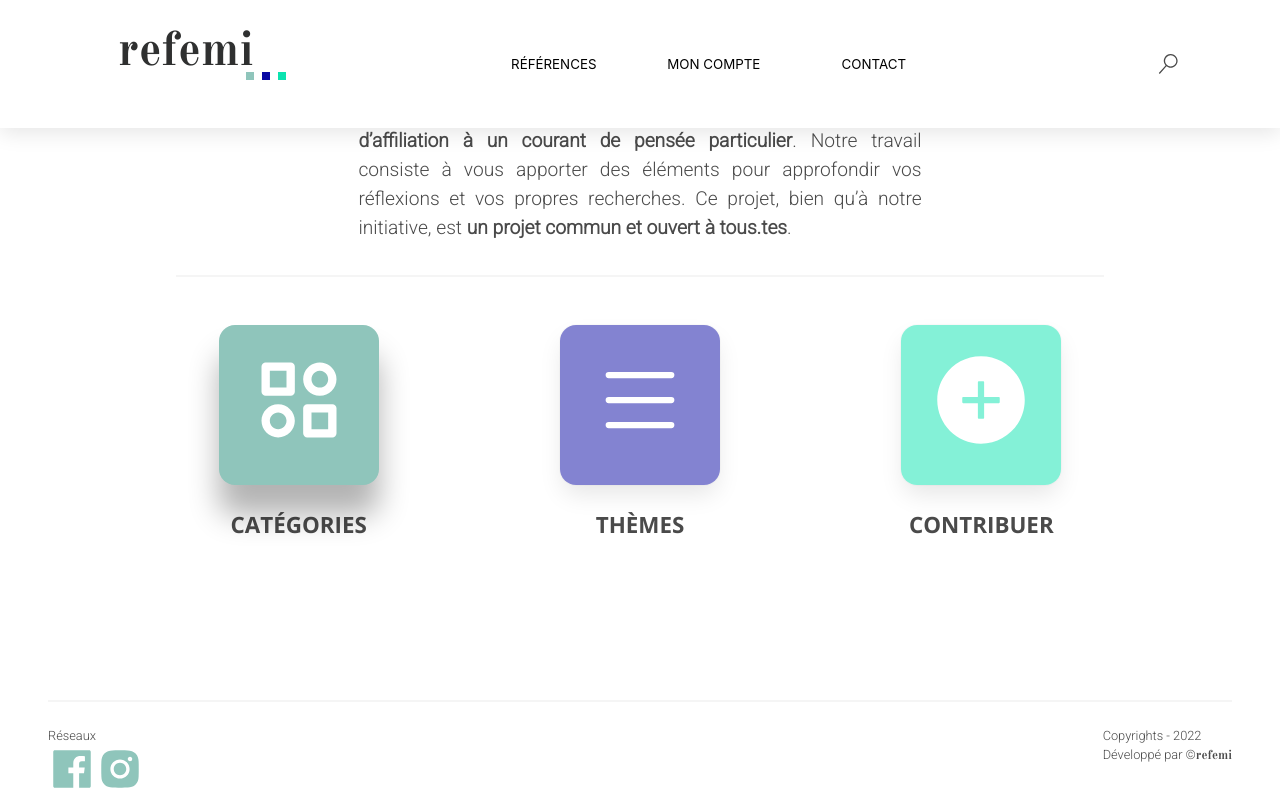
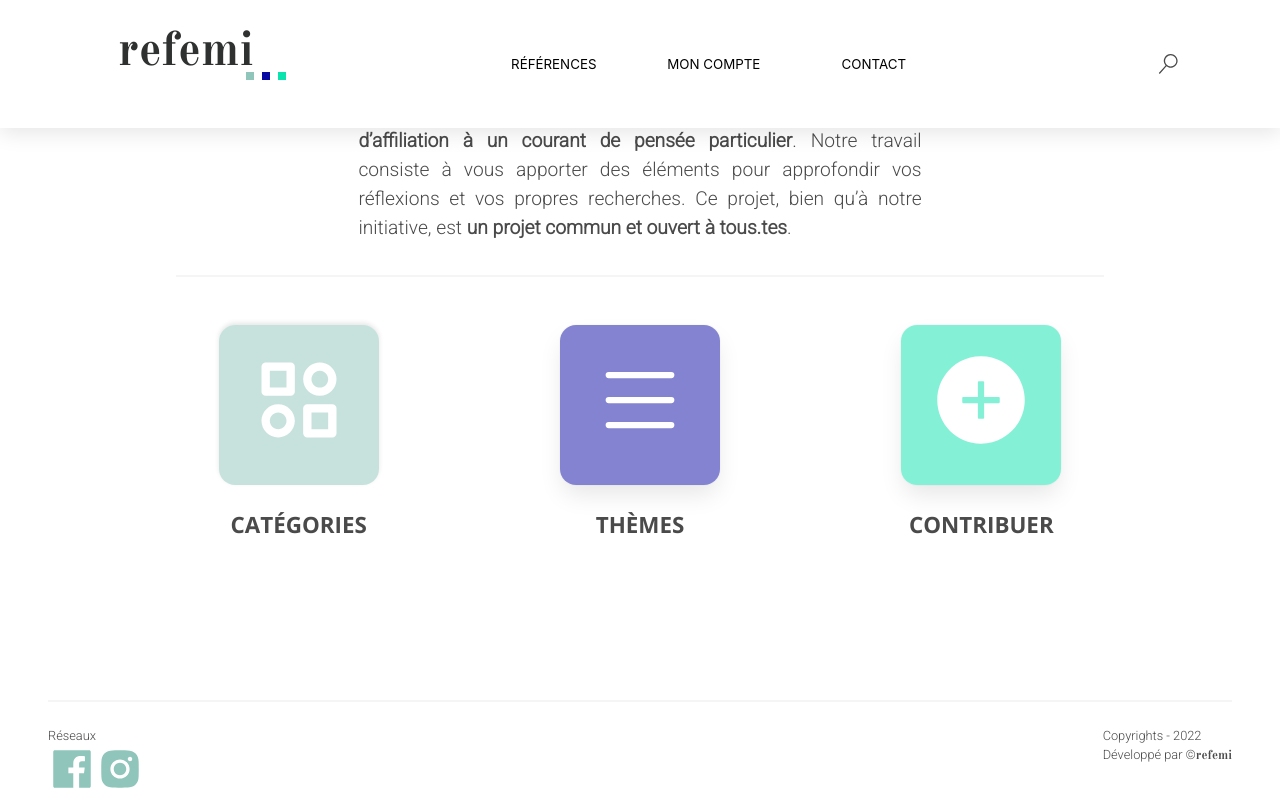
Before and after one commit to Refemi/refemi_front, a React (Create React App) app: page / in a window 1280 px wide. In both pictures the pointer is over the element 298 px from the left and 1555 px from the top of the page. Shown: the part 1151-1951 px from the top of the page. Built offline with nearby package versions, Linux system fonts and the light colour scheme; no server answers.

Commit message:
unnecessary hovers removed

```diff
--- a/src/components/ListReferences.jsx
+++ b/src/components/ListReferences.jsx
@@ -76,7 +76,7 @@ export default function ListReferences({
               <span className="reflist-div scrollbar is-hidden-mobile is-flex is-flex-wrap-wrap is-justify-content-end">
                 {reference.themes.map((theme) => (
                   <h4
-                    className="ml-4 has-text-weight-bold pointer darkblue-text"
+                    className="ml-4 has-text-weight-bold pointer darkblue-text clickable"
                     key={uuidv4()}
                     onClick={() => {
                       clearReferences();
@@ -86,7 +86,7 @@ export default function ListReferences({
                           .replace(/\s+/g, "-")
                           .normalize("NFD")
                           .replace(/[\u0300-\u036f]/g, "")}`
-                      )
+                      );
                     }}
                   >
                     {theme}
--- a/src/styles/css/style.css
+++ b/src/styles/css/style.css
@@ -61,8 +61,6 @@ label {
 /* COLORS */
 .darkblue-text {
   color: #0808a3; }
-  .darkblue-text:hover {
-    color: #4a4a4a; }
 
 .green-grey-text {
   color: #8fc5bb; }
@@ -98,22 +96,11 @@ label {
 .aqua-bg-opacity {
   background-color: #0be3af80 !important; }
 
-.grey-bg-opacity:hover,
-.darkblue-bg-opacity:hover,
-.aqua-bg-opacity:hover {
-  box-shadow: 0 30px 30px 0 rgba(0, 0, 0, 0.3); }
-
-.grey-bg-opacity:hover {
-  background-color: #8fc5bb !important; }
-
-.darkblue-bg-opacity:hover {
-  background-color: #0808a3 !important; }
-
-.aqua-bg-opacity:hover {
-  background-color: #0be3af !important; }
-
 .white-bg {
   background-color: white !important; }
+
+h4.clickable:hover {
+  color: white; }
 
 /* BUTTONS */
 .cat-btn,
@@ -121,6 +108,9 @@ label {
 .btn {
   background-color: transparent;
   border-color: transparent; }
+
+.box-btn:hover {
+  box-shadow: 0px -2px 5px 0px rgba(0, 0, 0, 0.1) !important; }
 
 .btn {
   font-size: 0.8rem; }
--- a/src/styles/sass/base/_base.scss
+++ b/src/styles/sass/base/_base.scss
@@ -41,9 +41,6 @@ label {
 /* COLORS */
 .darkblue-text {
   color: $dark-blue;
-  &:hover {
-    color: $dark-grey;
-  }
 }
 .green-grey-text {
   color: $green-grey;
@@ -79,22 +76,13 @@ label {
 .aqua-bg-opacity {
   background-color: $faded-aqua !important;
 }
-.grey-bg-opacity:hover,
-.darkblue-bg-opacity:hover,
-.aqua-bg-opacity:hover {
-  box-shadow: $medium-box-shadow;
-}
-.grey-bg-opacity:hover {
-  background-color: $green-grey !important;
-}
-.darkblue-bg-opacity:hover {
-  background-color: $dark-blue !important;
-}
-.aqua-bg-opacity:hover {
-  background-color: $aqua !important;
-}
 .white-bg {
   background-color: $white !important;
+}
+h4 {
+  &.clickable:hover {
+    color: $white;
+  }
 }
 
 /* BUTTONS */
@@ -103,6 +91,9 @@ label {
 .btn {
   background-color: transparent;
   border-color: transparent;
+}
+.box-btn:hover {
+  box-shadow: $light-box-shadow !important;
 }
 .btn {
   font-size: $font-08;
--- a/src/views/Home.jsx
+++ b/src/views/Home.jsx
@@ -144,7 +144,7 @@ export default function Home() {
           className='cat-btn pointer'
           onClick={() => history.push('/categories')}
         >
-          <span className='box grey-bg-opacity has-text-white is-relative'>
+          <span className='box box-btn grey-bg-opacity has-text-white is-relative'>
             <BiCategoryAlt className='position-absolute-icon' size={100} />
           </span>
 
@@ -157,7 +157,7 @@ export default function Home() {
           className='cat-btn pointer'
           onClick={() => history.push('/themes')}
         >
-          <span className='box darkblue-bg-opacity has-text-white is-relative'>
+          <span className='box box-btn darkblue-bg-opacity has-text-white is-relative'>
             <BsList className='position-absolute-icon' size={100} />
           </span>
           <h4 className='is-uppercase has-text-centered counter-value'>
@@ -169,7 +169,7 @@ export default function Home() {
           className='is-align-self-center cat-btn pointer'
           onClick={() => history.push('/auth/signin')}
         >
-          <span className='box aqua-bg-opacity has-text-white is-relative'>
+          <span className='box box-btn aqua-bg-opacity has-text-white is-relative'>
             <AiFillPlusCircle className='position-absolute-icon' size={100} />
           </span>
           <h4 className='is-uppercase has-text-centered counter-value'>
```
